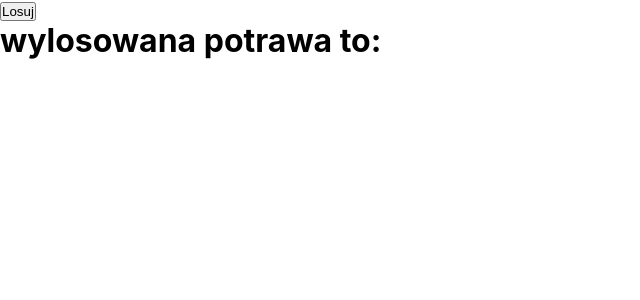
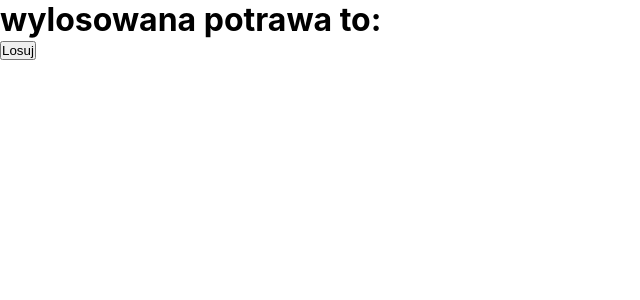
Before and after one commit to atrykp/what-s-for-dinner-react-app, a React (Create React App) app: page / in a window 1280 px wide. Shown: the top 300 px of the page, without its empty margins (0-640 px from the left). Built offline with nearby package versions, Linux system fonts and the light colour scheme.

Commit message:
create files Dish.js and DrawnDishList.js

```diff
--- a/src/pages/App.js
+++ b/src/pages/App.js
@@ -1,5 +1,6 @@
 import { useState } from "react";
 import "../styles/App.css";
+import DrawnDishList from "./DrawnDishList";
 let mainArr = [
   "Domowa pizza",
   "Serowa petarda",
@@ -24,21 +25,11 @@ let mainArr = [
 ];
 function App() {
   const [allDishes, setAllDishes] = useState(mainArr);
-  const [drawedDish, setDrawedDish] = useState("");
-  let notYetArr;
 
-  const handleDraw = () => {
-    notYetArr = [...allDishes];
-    let index = Math.floor(Math.random() * notYetArr.length);
-    setDrawedDish(notYetArr[index]);
-    notYetArr.slice(index, 1);
-    setAllDishes(notYetArr);
-  };
   return (
     <>
-      <button onClick={handleDraw}>Losuj</button>
       <h1>wylosowana potrawa to:</h1>
-      <p>{drawedDish}</p>
+      <DrawnDishList customedArr={allDishes} />
     </>
   );
 }
--- /dev/null
+++ b/src/pages/DrawnDishList.js
@@ -0,0 +1,22 @@
+import React, { useState } from "react";
+
+const DrawnDishList = ({ customedArr }) => {
+  const [drawnDish, setDrawnDish] = useState("");
+  let notYetArr;
+
+  const handleDraw = () => {
+    notYetArr = [...customedArr];
+    let index = Math.floor(Math.random() * notYetArr.length);
+    setDrawnDish(notYetArr[index]);
+    notYetArr.slice(index, 1);
+  };
+
+  return (
+    <>
+      <button onClick={handleDraw}>Losuj</button>
+      <h1>{drawnDish}</h1>
+    </>
+  );
+};
+
+export default DrawnDishList;
```
Also changed, not shown: src/pages/Dish.js (added), 1 other file (tests, documents, lock files or other folders).
